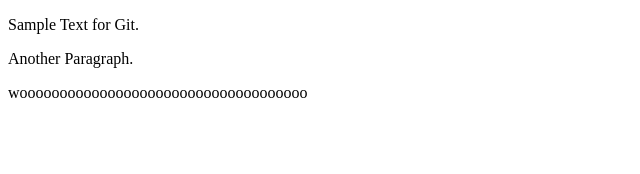
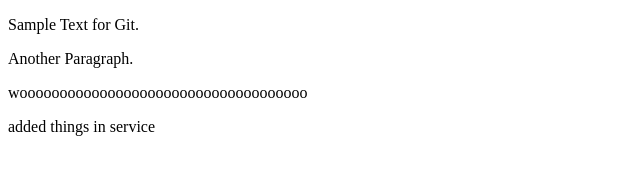
Before and after one commit to Ethan-Sanders/First-Repository, a plain HTML site: page index.html in a window 1280 px wide. Shown: the whole page, without its empty margins (0-640 px from the left). Drawn offline with Linux system fonts and the light colour scheme.

Commit message:
Added more paragraph tags

```diff
--- a/index.html
+++ b/index.html
@@ -9,5 +9,6 @@
 	<p>Sample Text for Git.</p>
 	<p>Another Paragraph.</p>
 	<p>woooooooooooooooooooooooooooooooooooo</p>
+	<p>added things in service</p>
 </body>
 </html>
```
